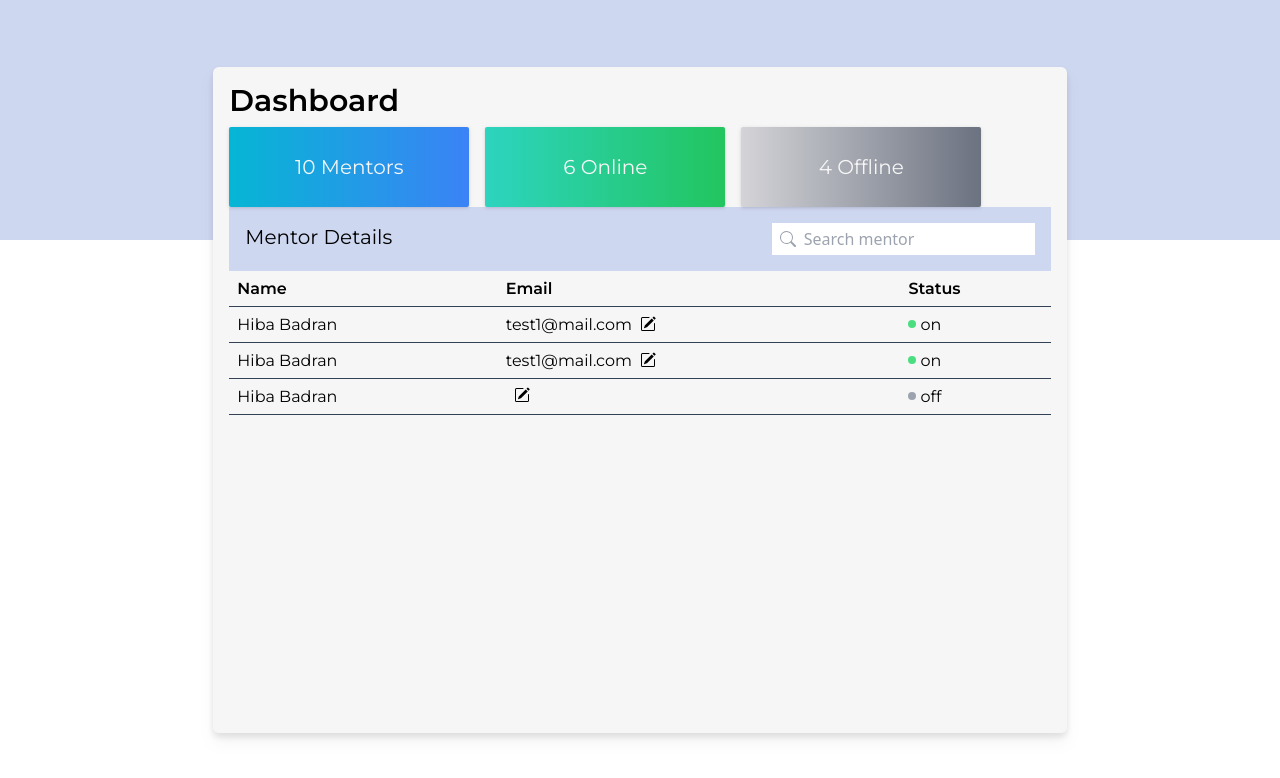
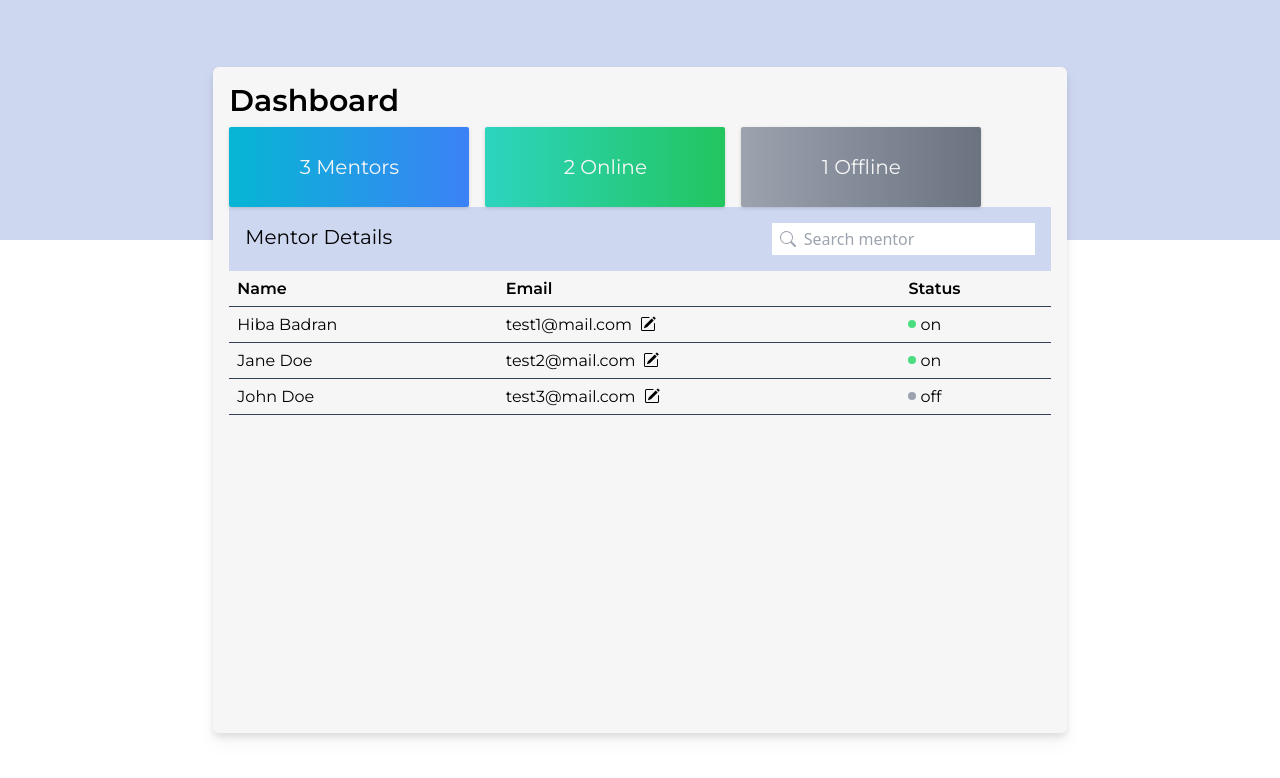
Before and after one commit to JasonXB/EF_Clone, a Next.js app: page /admin/admin-panel in a window 1280 px wide. Shown: the top 778 px of the page. Built offline with nearby package versions, Linux system fonts and the light colour scheme; what tw-elements would draw is missing.

Commit message:
brushed up styling

```diff
--- /dev/null
+++ b/pages/admin/admin-mentor-sort.tsx
@@ -0,0 +1,115 @@
+import React, { useEffect, useState } from 'react';
+import { dummyMentors } from './dummyMentor';
+import MentorList from './mentor-list';
+
+const AdminMentorSort = () => {
+  const [sortBy, setSortBy] = useState<string>('all');
+
+  const [searchedBy, setSearchedBy] = useState<string>('');
+
+  // sort by search engine
+  const SetSearchFilter = (e: any) => {
+    setSortBy('apply');
+    setSearchedBy(e.target.value);
+  };
+
+  // should set useEffect to fetch data(mentor information) from mongoDB when rendered page
+  // useEffect(() => {
+
+  // },[])
+
+  const onlineMentors = dummyMentors.filter((mentor) => mentor.status === true);
+  const offlineMentors = dummyMentors.filter(
+    (mentor) => mentor.status === false
+  );
+
+  return (
+    <div className="relative w-full h-screen flex items-center justify-center">
+      <div className="bg-smoke-4 w-full h-60 absolute top-0 left-0 z-0"></div>
+      <div className="bg-light w-2/3 h-5/6 m-auto z-50 rounded-md p-4 drop-shadow-lg">
+        <h1 className="text-3xl font-semibold">Dashboard</h1>
+        <div className="flex gap-4 mt-2">
+          {/* all mentors */}
+          <div
+            className="bg-gradient-to-r from-cyan-500 to-blue-500 w-60 h-20 rounded-sm flex items-center justify-center cursor-pointer drop-shadow ease-out duration-300 active:opacity-50 active:drop-shadow-none"
+            onClick={() => setSortBy('all')}
+          >
+            <h2 className="text-xl text-light">
+              {dummyMentors.length} Mentors
+            </h2>
+          </div>
+          {/* filter for online mentors */}
+          <div
+            className="bg-gradient-to-r from-teal-400 to-green-500 w-60 h-20 rounded-sm flex items-center justify-center cursor-pointer drop-shadow ease-out duration-300 active:opacity-50 active:drop-shadow-none"
+            onClick={() => setSortBy('on')}
+          >
+            <h2 className="text-xl text-light">
+              {onlineMentors.length} Online
+            </h2>
+          </div>
+          {/* filter for offline mentors */}
+          <div
+            className="bg-gradient-to-r from-gray-400 to-gray-500 w-60 h-20 rounded-sm flex items-center justify-center cursor-pointer drop-shadow ease-out duration-300 active:opacity-50 active:drop-shadow-none"
+            onClick={() => setSortBy('off')}
+          >
+            <h2 className="text-xl text-light">
+              {offlineMentors.length} Offline
+            </h2>
+          </div>
+        </div>
+        <div className="bg-light">
+          <div className="flex justify-between bg-smoke-4 p-4">
+            <h4 className="text-xl">Mentor Details</h4>
+            <div className="flex">
+              <svg
+                xmlns="http://www.w3.org/2000/svg"
+                width="16"
+                height="16"
+                fill="currentColor"
+                className="bi bi-search bg-white h-full p-2 w-8 text-gray-400"
+                viewBox="0 0 16 16"
+              >
+                <path d="M11.742 10.344a6.5 6.5 0 1 0-1.397 1.398h-.001c.03.04.062.078.098.115l3.85 3.85a1 1 0 0 0 1.415-1.414l-3.85-3.85a1.007 1.007 0 0 0-.115-.1zM12 6.5a5.5 5.5 0 1 1-11 0 5.5 5.5 0 0 1 11 0z" />
+              </svg>
+              <input
+                type="text"
+                placeholder="Search mentor"
+                className="outline-none"
+                value={searchedBy}
+                onChange={SetSearchFilter}
+              />
+            </div>
+          </div>
+          <ul className="grid grid-cols-6 border-b-slate-700 border-b p-2 font-semibold">
+            <li className="col-span-2">Name</li>
+            <li className="col-span-3">Email</li>
+            <li className="col-span-1">Status</li>
+          </ul>
+          <div className="w-full h-96 overflow-y-scroll">
+            {/* supposed to be datas from mongoDB. Need to be replace */}
+            {(sortBy === 'all'
+              ? dummyMentors
+              : sortBy === 'on'
+              ? onlineMentors
+              : sortBy === 'off'
+              ? offlineMentors
+              : dummyMentors.filter((mentor) =>
+                  mentor.name.toLowerCase().includes(searchedBy)
+                )
+            ).map((mentor, index) => (
+              <MentorList
+                name={mentor.name}
+                email={mentor.email}
+                status={mentor.status}
+                key={mentor.name}
+                index={index}
+              />
+            ))}
+          </div>
+        </div>
+      </div>
+    </div>
+  );
+};
+
+export default AdminMentorSort;
--- a/pages/admin/admin-panel.tsx
+++ b/pages/admin/admin-panel.tsx
@@ -1,7 +1,6 @@
 import type { NextPage } from 'next';
 import Head from 'next/head';
-import { dummyMentors } from './dummyMentor';
-import MentorList from './mentor-list';
+import AdminSort from './admin-mentor-sort';
 
 const adminPanel: NextPage = ({}) => {
   return (
@@ -11,57 +10,7 @@ const adminPanel: NextPage = ({}) => {
         <meta name="description" content="Generated by create next app" />
         <link rel="icon" href="/favicon.ico" />
       </Head>
-      <div className="relative w-full h-screen flex items-center justify-center">
-        <div className="bg-smoke-4 w-full h-60 absolute top-0 left-0 z-0"></div>
-        <div className="bg-light w-2/3 h-5/6 m-auto z-50 rounded-md p-4 drop-shadow-lg">
-          <h1 className="text-3xl font-semibold">Dashboard</h1>
-          <div className="flex gap-4 mt-2">
-            {/* all mentors */}
-            <div className="bg-gradient-to-r from-cyan-500 to-blue-500 w-60 h-20 rounded-sm flex items-center justify-center cursor-pointer drop-shadow">
-              <h2 className="text-xl text-light">10 Mentors</h2>
-            </div>
-            {/* filter for online mentors */}
-            <div className="bg-gradient-to-r from-teal-400 to-green-500 w-60 h-20 rounded-sm flex items-center justify-center cursor-pointer drop-shadow">
-              <h2 className="text-xl text-light">6 Online</h2>
-            </div>
-            {/* filter for offline mentors */}
-            <div className="bg-gradient-to-r from-zinc-300 to-gray-500 w-60 h-20 rounded-sm flex items-center justify-center cursor-pointer drop-shadow">
-              <h2 className="text-xl text-light">4 Offline</h2>
-            </div>
-          </div>
-          <div className="bg-light">
-            <div className="flex justify-between bg-smoke-4 p-4">
-              <h4 className="text-xl">Mentor Details</h4>
-              <div className="flex">
-                <svg
-                  xmlns="http://www.w3.org/2000/svg"
-                  width="16"
-                  height="16"
-                  fill="currentColor"
-                  className="bi bi-search bg-white h-full p-2 w-8 text-gray-400"
-                  viewBox="0 0 16 16"
-                >
-                  <path d="M11.742 10.344a6.5 6.5 0 1 0-1.397 1.398h-.001c.03.04.062.078.098.115l3.85 3.85a1 1 0 0 0 1.415-1.414l-3.85-3.85a1.007 1.007 0 0 0-.115-.1zM12 6.5a5.5 5.5 0 1 1-11 0 5.5 5.5 0 0 1 11 0z" />
-                </svg>
-                <input
-                  type="text"
-                  placeholder="Search mentor"
-                  className="outline-none"
-                />
-              </div>
-            </div>
-            <ul className="grid grid-cols-6 border-b-slate-700 border-b p-2 font-semibold">
-              <li className="col-span-2">Name</li>
-              <li className="col-span-3">Email</li>
-              <li className="col-span-1">Status</li>
-            </ul>
-            {/* need to replace real mentors data */}
-            {dummyMentors.map((mentor, index) => (
-              <MentorList name={mentor.name} email={mentor.email} status={mentor.status} key={mentor.name} index={index} />
-            ))}
-          </div>
-        </div>
-      </div>
+      <AdminSort />
     </div>
   );
 };
--- a/pages/admin/dummyMentor.ts
+++ b/pages/admin/dummyMentor.ts
@@ -32,9 +32,9 @@ export const dummyMentors = [
       status: true,
     },
     {
-      name: 'Hiba Badran',
+      name: 'Jane Doe',
       title: 'Founder of Empowered Futures',
-      email: 'test1@mail.com',
+      email: 'test2@mail.com',
       avatar: hiba,
       socialMediaIcons: [
         {svg: linkedInIcon, url: 'http://linkedin.com' },
@@ -55,9 +55,9 @@ export const dummyMentors = [
       status: true,
     },
     {
-      name: 'Hiba Badran',
+      name: 'John Doe',
       title: 'Founder of Empowered Futures',
-      email: '',
+      email: 'test3@mail.com',
       avatar: hiba,
       socialMediaIcons: [
         {svg: linkedInIcon, url: 'http://linkedin.com' },
--- a/pages/admin/mentor-list.tsx
+++ b/pages/admin/mentor-list.tsx
@@ -2,14 +2,14 @@ import { useState } from 'react';
 
 type MentorInfo = {
   name: string;
-  email: string;
+  email: string | null;
   status: boolean;
   index: number;
 };
 
 const MentorList = ({ name, email, status, index }: MentorInfo) => {
   // manage email changing with useState
-  const [isEmail, setIsEmail] = useState<string>(email);
+  const [isEmail, setIsEmail] = useState<string | null>(email);
   const [editorIsOn, setEditorIsOn] = useState<boolean>(false);
 
   const updateAnEmail = (e: any) => {
@@ -27,7 +27,11 @@ const MentorList = ({ name, email, status, index }: MentorInfo) => {
           {editorIsOn ? (
             <>
               {/* changing initial state when you input new email address */}
-              <input type="text" placeholder={isEmail} onChange={updateAnEmail}/>
+              <input
+                type="text"
+                placeholder={isEmail !== null ? isEmail : ''}
+                onChange={updateAnEmail}
+              />
               {/* close editor */}
               <svg
                 xmlns="http://www.w3.org/2000/svg"
```
